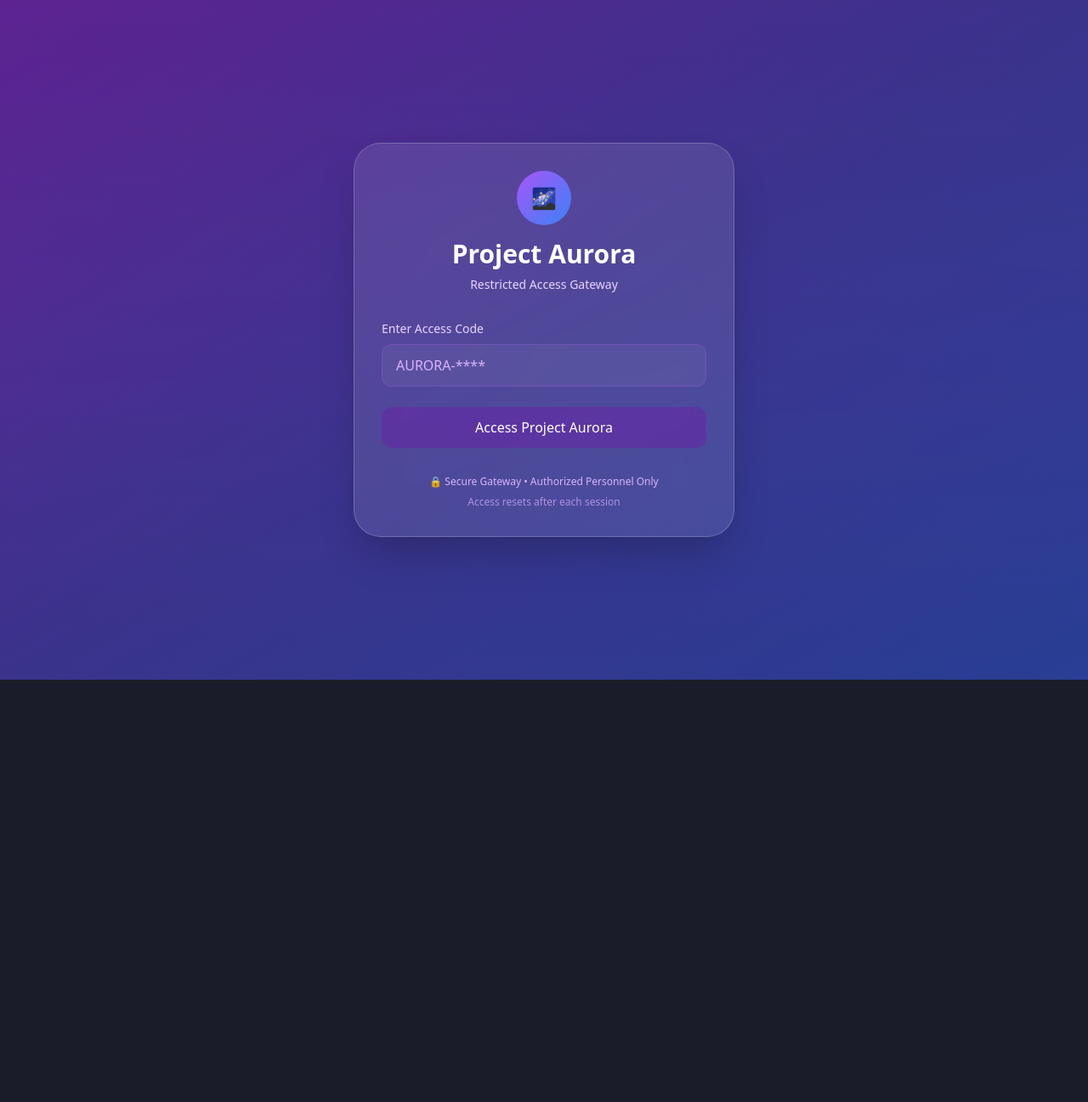
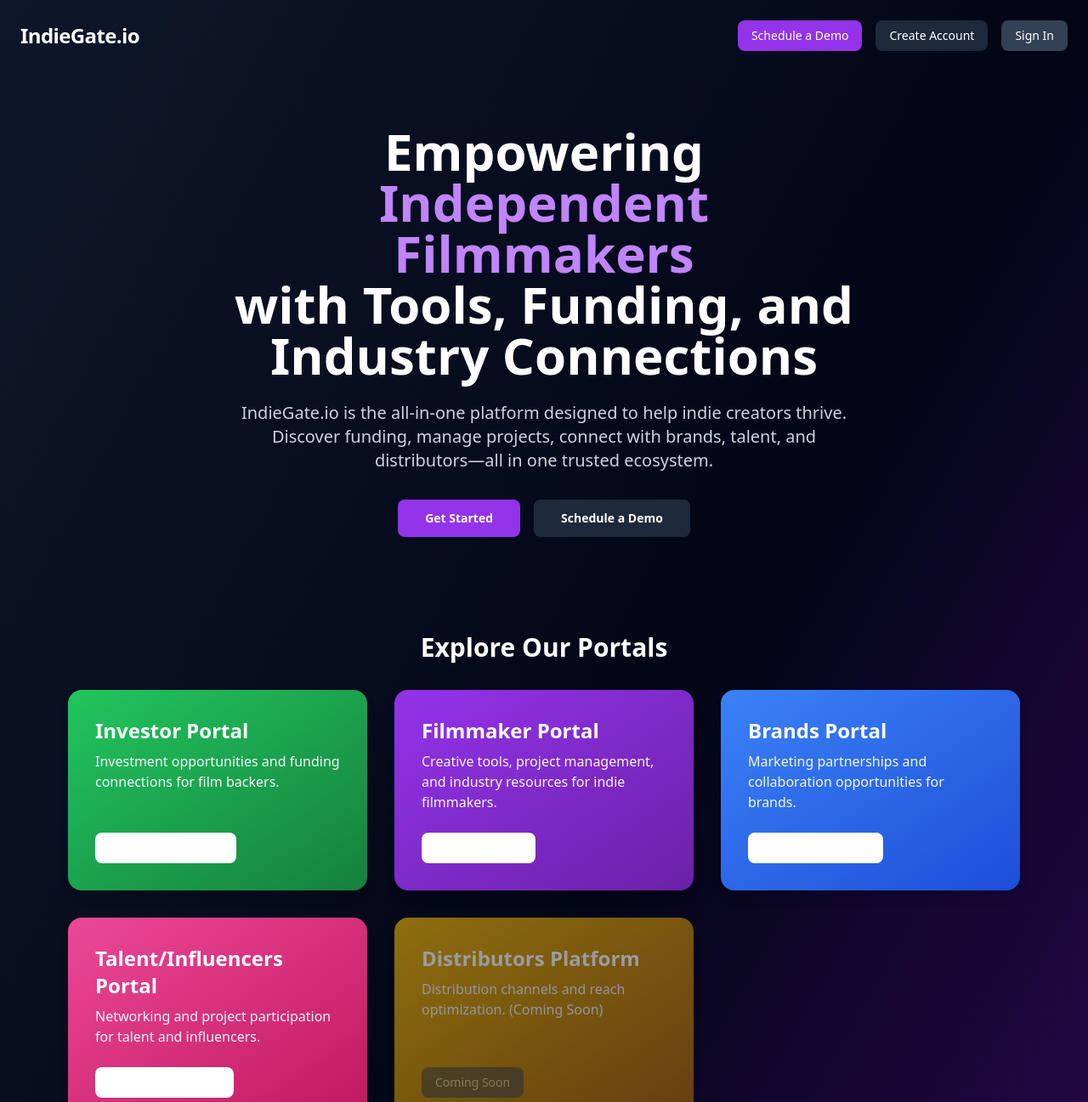
Before and after one commit to BeezyBabyDev/inidegate-v1, a React (Vite) app: page / in a window 1280 px wide. Shown: the top 1297 px of the page at 85% size. Before the commit the page ends 800 px from the top, so only its background shows below. Built offline with nearby package versions, Linux system fonts and the light colour scheme.

Commit message:
Set MainLandingPage as new default entry point for IndieGate.io

```diff
--- a/src/App.jsx
+++ b/src/App.jsx
@@ -17,6 +17,7 @@ import NetworkDashboard from './components/NetworkDashboard'
 import MessagingPage from './components/MessagingPage'
 import ProjectAuroraGate from './components/ProjectAuroraGate'
 import { DashboardProvider } from './context/DashboardContext.tsx'
+import MainLandingPage from './components/MainLandingPage'
 
 function App() {
   const [currentView, setCurrentView] = useState('aurora-gate')
@@ -253,7 +254,8 @@ function App() {
   const renderContent = () => {
     // Render based on authentication and view state
     if (currentView === 'aurora-gate') {
-      return <ProjectAuroraGate onAccessGranted={handleAuroraAccess} />
+      // Show new landing page instead of ProjectAuroraGate
+      return <MainLandingPage />
     }
 
     // After Aurora Gate, check for authentication or valid code
--- /dev/null
+++ b/src/components/MainLandingPage.jsx
@@ -0,0 +1,191 @@
+import React from 'react'
+import Button from './Button'
+
+const portals = [
+  {
+    name: 'Investor Portal',
+    desc: 'Investment opportunities and funding connections for film backers.',
+    color: 'from-green-500 to-green-700',
+    cta: 'Explore Investments',
+    key: 'investor',
+  },
+  {
+    name: 'Filmmaker Portal',
+    desc: 'Creative tools, project management, and industry resources for indie filmmakers.',
+    color: 'from-purple-600 to-purple-800',
+    cta: 'For Filmmakers',
+    key: 'filmmaker',
+  },
+  {
+    name: 'Brands Portal',
+    desc: 'Marketing partnerships and collaboration opportunities for brands.',
+    color: 'from-blue-500 to-blue-700',
+    cta: 'Brand Partnerships',
+    key: 'brands',
+  },
+  {
+    name: 'Talent/Influencers Portal',
+    desc: 'Networking and project participation for talent and influencers.',
+    color: 'from-pink-500 to-pink-700',
+    cta: 'Talent & Influencers',
+    key: 'talent',
+  },
+  {
+    name: 'Distributors Platform',
+    desc: 'Distribution channels and reach optimization. (Coming Soon)',
+    color: 'from-yellow-500 to-yellow-700',
+    cta: 'Coming Soon',
+    key: 'distributors',
+    disabled: true,
+  },
+]
+
+const useCases = [
+  {
+    title: 'For Filmmakers',
+    desc: 'Access funding, manage projects, and connect with industry professionals to bring your vision to life.',
+  },
+  {
+    title: 'For Investors',
+    desc: 'Discover vetted indie projects, analyze opportunities, and invest with confidence in the next big hit.',
+  },
+  {
+    title: 'For Brands',
+    desc: 'Partner with creative projects for authentic marketing and product placement opportunities.',
+  },
+  {
+    title: 'For Talent & Influencers',
+    desc: 'Find roles, collaborations, and build your creative portfolio in the indie film space.',
+  },
+  {
+    title: 'For Distributors',
+    desc: 'Expand your catalog and reach new audiences with curated indie content. (Coming Soon)',
+  },
+]
+
+const MainLandingPage = () => {
+  return (
+    <div className="min-h-screen bg-gradient-to-br from-slate-900 via-slate-950 to-purple-950 text-white">
+      {/* Header */}
+      <header className="px-6 py-6 flex justify-between items-center max-w-7xl mx-auto">
+        <div className="text-2xl font-extrabold tracking-tight">IndieGate.io</div>
+        <div className="flex gap-4">
+          <Button
+            className="bg-purple-600 hover:bg-purple-700"
+            onClick={() => (window.location.href = '/demo')}
+          >
+            Schedule a Demo
+          </Button>
+          <Button
+            className="bg-slate-800 hover:bg-slate-700"
+            onClick={() => (window.location.href = '/register')}
+          >
+            Create Account
+          </Button>
+          <Button
+            className="bg-slate-700 hover:bg-purple-700"
+            onClick={() => (window.location.href = '/login')}
+          >
+            Sign In
+          </Button>
+        </div>
+      </header>
+
+      {/* Hero Section */}
+      <section className="py-16 px-4 text-center max-w-3xl mx-auto">
+        <h1 className="text-5xl md:text-6xl font-black mb-6 leading-tight">
+          Empowering <span className="text-purple-400">Independent Filmmakers</span>
+          <br />
+          with Tools, Funding, and Industry Connections
+        </h1>
+        <p className="text-lg md:text-xl text-slate-300 mb-8">
+          IndieGate.io is the all-in-one platform designed to help indie creators thrive. Discover
+          funding, manage projects, connect with brands, talent, and distributors—all in one trusted
+          ecosystem.
+        </p>
+        <div className="flex flex-col md:flex-row gap-4 justify-center mt-6">
+          <Button
+            className="bg-purple-600 hover:bg-purple-700 px-8 py-3 text-lg font-semibold"
+            onClick={() => (window.location.href = '/register')}
+          >
+            Get Started
+          </Button>
+          <Button
+            className="bg-slate-800 hover:bg-slate-700 px-8 py-3 text-lg font-semibold"
+            onClick={() => (window.location.href = '/demo')}
+          >
+            Schedule a Demo
+          </Button>
+        </div>
+      </section>
+
+      {/* Platform Overview */}
+      <section className="py-12 px-4 max-w-6xl mx-auto">
+        <h2 className="text-3xl font-bold mb-8 text-center">Explore Our Portals</h2>
+        <div className="grid md:grid-cols-3 gap-8">
+          {portals.map(portal => (
+            <div
+              key={portal.key}
+              className={`rounded-2xl p-8 shadow-lg bg-gradient-to-br ${portal.color} relative flex flex-col items-start ${portal.disabled ? 'opacity-60 cursor-not-allowed' : 'hover:scale-105 transition-transform duration-200'}`}
+            >
+              <h3 className="text-2xl font-bold mb-2">{portal.name}</h3>
+              <p className="mb-6 text-slate-100">{portal.desc}</p>
+              <Button
+                className={`mt-auto ${portal.disabled ? 'bg-slate-700 cursor-not-allowed' : 'bg-white text-slate-900 hover:bg-purple-100'}`}
+                disabled={portal.disabled}
+                onClick={() => !portal.disabled && window.location.assign(`/portal/${portal.key}`)}
+              >
+                {portal.cta}
+              </Button>
+            </div>
+          ))}
+        </div>
+      </section>
+
+      {/* Use Cases */}
+      <section className="py-12 px-4 max-w-6xl mx-auto">
+        <h2 className="text-3xl font-bold mb-8 text-center">Who Is IndieGate.io For?</h2>
+        <div className="grid md:grid-cols-3 gap-8">
+          {useCases.map(use => (
+            <div key={use.title} className="bg-slate-800/80 rounded-xl p-6 shadow-md">
+              <h4 className="text-xl font-semibold mb-2 text-purple-300">{use.title}</h4>
+              <p className="text-slate-200">{use.desc}</p>
+            </div>
+          ))}
+        </div>
+      </section>
+
+      {/* About Us */}
+      <section className="py-16 px-4 max-w-4xl mx-auto text-center">
+        <h2 className="text-3xl font-bold mb-4">About IndieGate.io</h2>
+        <p className="text-lg text-slate-200 mb-6">
+          IndieGate.io was founded by filmmakers for filmmakers. Our mission is to break down
+          barriers in the entertainment industry, providing independent creators with the tools,
+          funding, and connections they need to succeed. We believe in the power of storytelling and
+          are committed to supporting the next generation of creative voices.
+        </p>
+        <div className="flex flex-col md:flex-row gap-4 justify-center mt-6">
+          <Button
+            className="bg-purple-600 hover:bg-purple-700 px-8 py-3 text-lg font-semibold"
+            onClick={() => (window.location.href = '/register')}
+          >
+            Join the Movement
+          </Button>
+          <Button
+            className="bg-slate-800 hover:bg-slate-700 px-8 py-3 text-lg font-semibold"
+            onClick={() => (window.location.href = '/demo')}
+          >
+            Book a Demo
+          </Button>
+        </div>
+      </section>
+
+      {/* Footer */}
+      <footer className="py-8 px-4 text-center text-slate-400 text-sm">
+        &copy; {new Date().getFullYear()} IndieGate.io &mdash; Empowering Independent Filmmakers
+      </footer>
+    </div>
+  )
+}
+
+export default MainLandingPage
```
